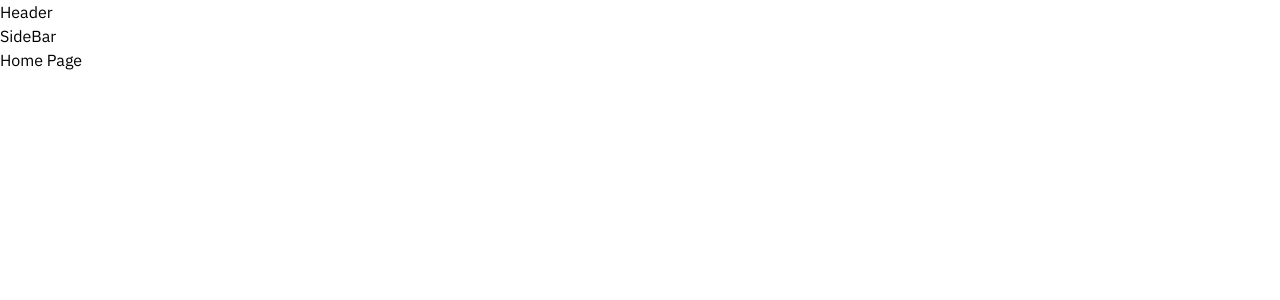
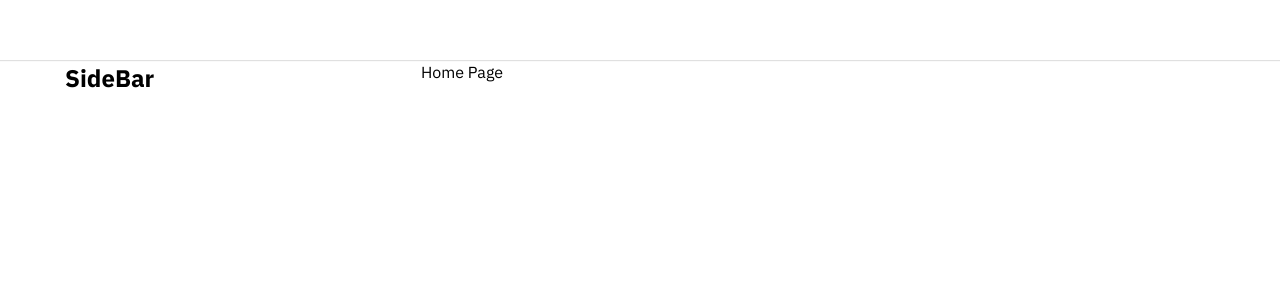
Before and after one commit to vietphan31/tiktok-ui, a React (Create React App) app: page / in a window 1280 px wide. Shown: the top 300 px of the page. Built offline with nearby package versions, Linux system fonts and the light colour scheme.

Commit message:
64. Dung khung layout mac dinh

```diff
--- a/package.json
+++ b/package.json
@@ -6,6 +6,7 @@
     "@testing-library/jest-dom": "^5.16.4",
     "@testing-library/react": "^13.2.0",
     "@testing-library/user-event": "^13.5.0",
+    "classnames": "^2.3.1",
     "normalize.css": "^8.0.1",
     "react": "^18.1.0",
     "react-dom": "^18.1.0",
--- a/src/components/GlobalStyles/GlobalStyles.scss
+++ b/src/components/GlobalStyles/GlobalStyles.scss
@@ -3,10 +3,16 @@
 
 :root {
     --primary: #fe2c55;
+
+    // DefaultLayout
+    --default-layout-header-height: 60px;
+    --default-layout-width: 1150px;
 }
 
 * {
     box-sizing: border-box;
+    margin: 0;
+    padding: 0;
 }
 
 html {
--- /dev/null
+++ b/src/components/Layout/DefaultLayout/DefaultLayout.module.scss
@@ -0,0 +1,12 @@
+.wrapper {
+    display: flex;
+    flex-direction: column;
+    align-items: center;
+    .container {
+        width: var(--default-layout-width, 1150px);
+        display: flex;
+        .content {
+            flex: 1;
+        }
+    }
+}
--- /dev/null
+++ b/src/components/Layout/DefaultLayout/SideBar/SideBar.module.scss
@@ -0,0 +1,3 @@
+.wrapper {
+   width: 356px;
+}
--- a/src/components/Layout/DefaultLayout/SideBar/index.js
+++ b/src/components/Layout/DefaultLayout/SideBar/index.js
@@ -1,7 +1,15 @@
 import React from 'react';
+import styles from './SideBar.module.scss';
+import classNames from 'classnames/bind';
+
+const cx = classNames.bind(styles);
 
 function SideBar(props) {
-    return <div>SideBar</div>;
+    return (
+        <aside className={cx('wrapper')}>
+            <h2>SideBar</h2>
+        </aside>
+    );
 }
 
 export default SideBar;
--- a/src/components/Layout/DefaultLayout/index.js
+++ b/src/components/Layout/DefaultLayout/index.js
@@ -1,18 +1,22 @@
+import classNames from 'classnames/bind';
 import React from 'react';
 import Header from '~/components/Layout/components/Header';
+import styles from './DefaultLayout.module.scss';
 import SideBar from './SideBar';
 
+const cx = classNames.bind(styles);
+
 function DefaultLayout(props) {
-    const {children} = props
+    const { children } = props;
     return (
-        <div>
+        <div className={cx('wrapper')}>
             <Header />
-            <div className='container'>
+            <div className={cx('container')}>
                 <SideBar />
-                <div className='content'>{children}</div>
+                <div className={cx('content')}>{children}</div>
             </div>
         </div>
-    )
+    );
 }
 
 export default DefaultLayout;
--- /dev/null
+++ b/src/components/Layout/components/Header/Header.module.scss
@@ -0,0 +1,11 @@
+.wrapper {
+    height: var(--default-layout-header-height, 60px);
+    box-shadow: 0px 1px 1px rgb(0 0 0 / 12%);
+    display: flex;
+    justify-content: center;
+    width: 100%;
+    .inner {
+        height: 100%;
+        width: var(--default-layout-width, 1150px);
+    }
+}
--- a/src/components/Layout/components/Header/index.js
+++ b/src/components/Layout/components/Header/index.js
@@ -1,7 +1,15 @@
 import React from 'react';
+import classNames from 'classnames/bind';
+import styles from './Header.module.scss';
+
+const cx = classNames.bind(styles);
 
 function Header(props) {
-    return <div>Header</div>;
+    return (
+        <header className={cx('wrapper')}>
+            <div className={cx('inner')}></div>
+        </header>
+    );
 }
 
 export default Header;
```
Also changed, not shown: 1 other file (tests, documents, lock files or other folders).
